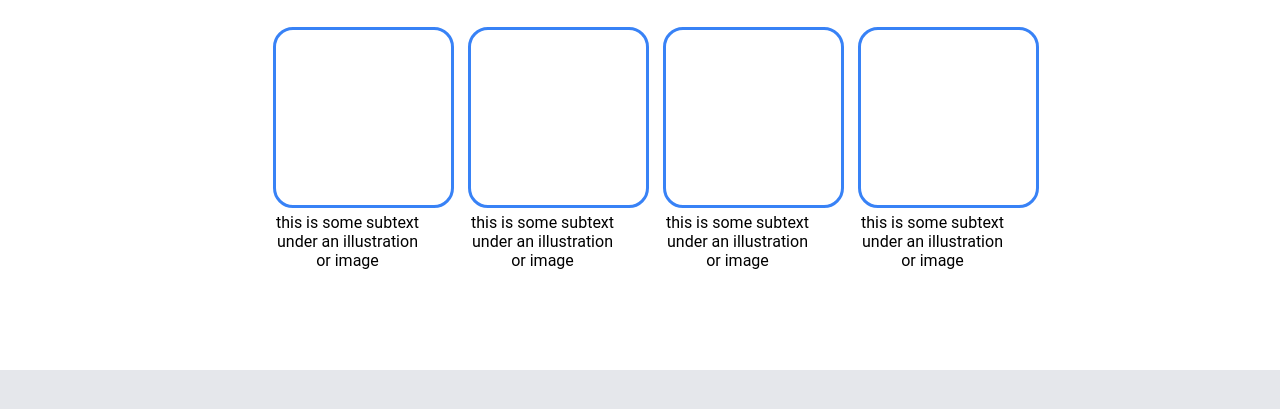
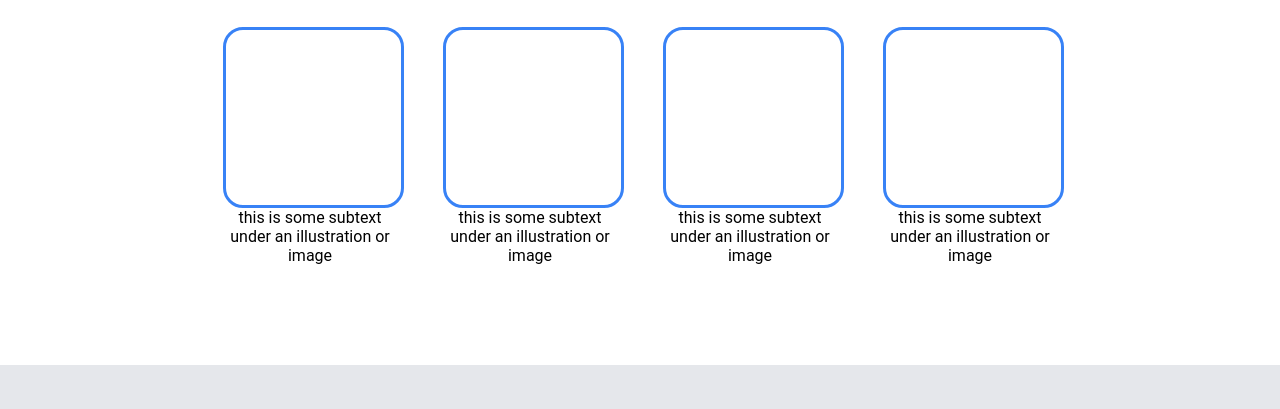
Before and after one commit to danielwildsmith/landing-page, a plain HTML site: page index.html in a window 1280 px wide. Shown: the part 661-1070 px from the top of the page. Drawn offline with Linux system fonts and the light colour scheme.

Commit message:
Fix centering on 'random info' section

```diff
--- a/style.css
+++ b/style.css
@@ -90,12 +90,6 @@
     padding-top: 25px;
 }
 
-.second .container {
-    display: flex;
-    justify-content: center;
-    gap: 45px;
-}
-
 .second .title {
     font-size: 36px;
     font-weight: bolder;
@@ -104,17 +98,21 @@
     margin: 30px 0;
 }
 
+.second .container {
+    display: flex;
+    justify-content: center;
+    gap: 45px;
+}
+
 .second .image-placeholder {
     border-radius: 20px;
     border: 3px solid #3882F6;
     width: 175px;
     height: 175px;
-    flex: 1 1 auto;
-    margin-bottom: 5px;
 }
 
 .second .image-info {
-    max-width: 150px;
+    max-width: 175px;
     text-align: center;
 }
 
```
